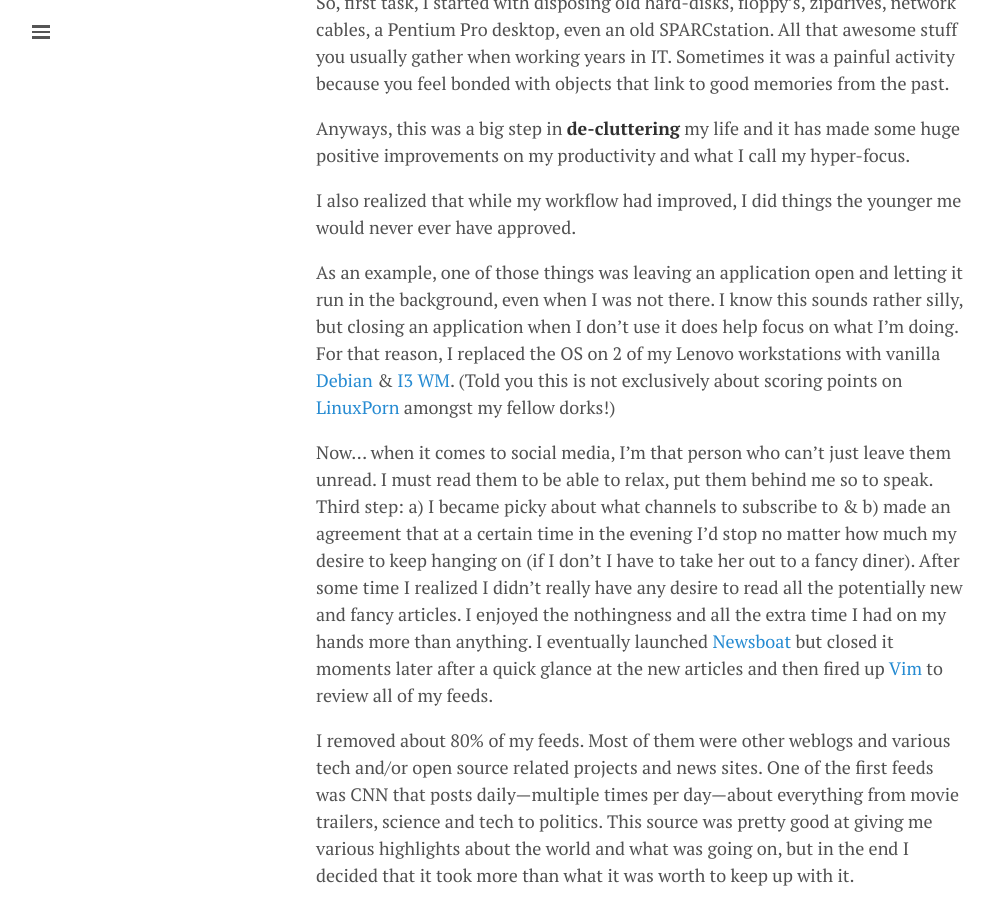
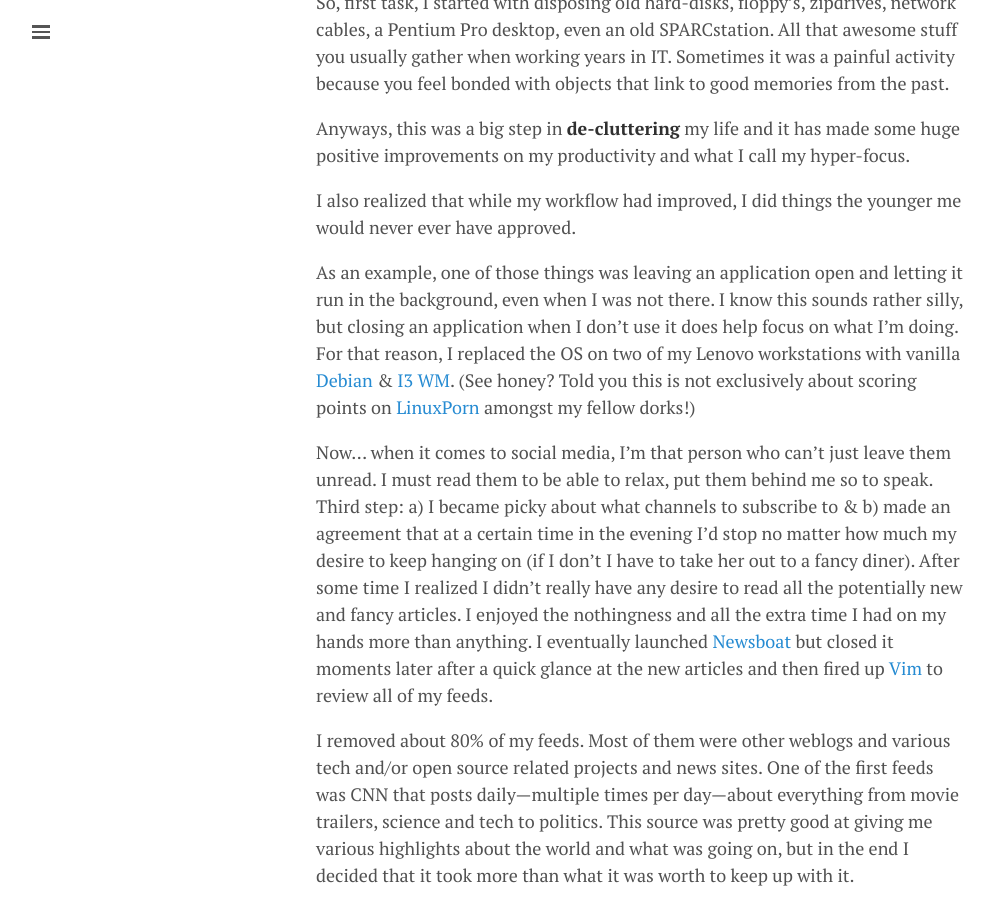
Before and after one commit to lgeurts/lgeurts.github.io, a Jekyll site: the page built from _posts/2021-11-09-why-i-decided-to-limit-my-social-presence.md, in a window 1280 px wide and 900 px high, scrolled down 940 px. Shown: the whole window, without its empty margins (0-994 px from the left). Built offline with Jekyll 4.4.1, drawn with Linux system fonts in a browser that asks for light colours; nearby versions of some CDN libraries; comment, search, counter and statistics services are not loaded.

Commit message:
Update 2021-11-09-why-i-decided-to-limit-my-social-presence.md

```diff
--- a/_posts/2021-11-09-why-i-decided-to-limit-my-social-presence.md
+++ b/_posts/2021-11-09-why-i-decided-to-limit-my-social-presence.md
@@ -24,7 +24,7 @@
 
 I also realized that while my workflow had improved, I did things the younger me would never ever have approved.
 
-As an example, one of those things was leaving an application open and letting it run in the background, even when I was not there. I know this sounds rather silly, but closing an application when I don’t use it does help focus on what I’m doing. For that reason, I replaced the OS on 2 of my Lenovo workstations with vanilla [Debian](https://www.debian.org/) & [I3 WM](https://i3wm.org/). (Told you this is not exclusively about scoring points on [LinuxPorn](https://www.reddit.com/r/LinuxPorn/) amongst my fellow dorks!)
+As an example, one of those things was leaving an application open and letting it run in the background, even when I was not there. I know this sounds rather silly, but closing an application when I don’t use it does help focus on what I’m doing. For that reason, I replaced the OS on two of my Lenovo workstations with vanilla [Debian](https://www.debian.org/) & [I3 WM](https://i3wm.org/). (See honey? Told you this is not exclusively about scoring points on [LinuxPorn](https://www.reddit.com/r/LinuxPorn/) amongst my fellow dorks!)
 
 Now... when it comes to social media, I’m that person who can’t just leave them unread. I must read them to be able to relax, put them behind me so to speak. Third step: a) I became picky about what channels to subscribe to & b) made an agreement that at a certain time in the evening I'd stop no matter how much my desire to keep hanging on (if I don't I have to take her out to a fancy diner). After some time I realized I didn’t really have any desire to read all the potentially new and fancy articles. I enjoyed the nothingness and all the extra time I had on my hands more than anything. I eventually launched [Newsboat]([https://newsboat.org/) but closed it moments later after a quick glance at the new articles and then fired up [Vim](https://www.vim.org/download.php/) to review all of my feeds.
 
```
